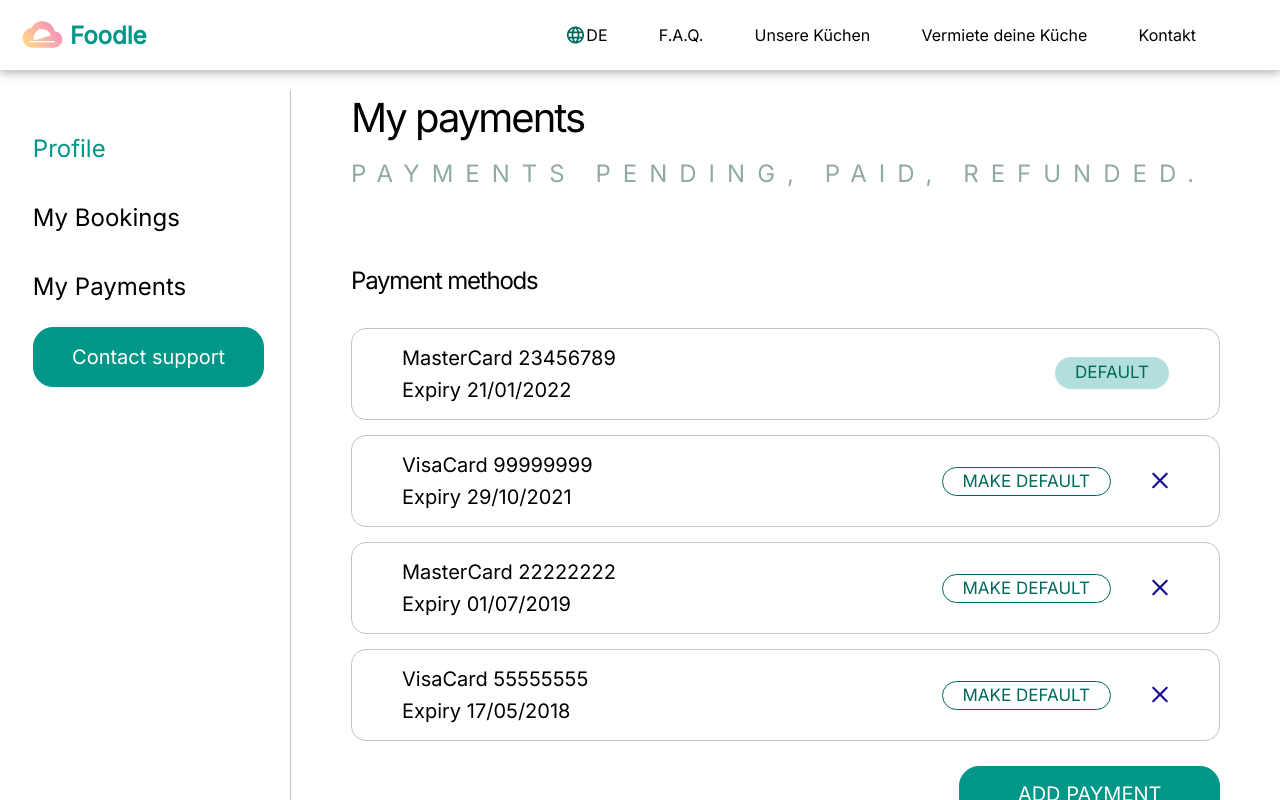
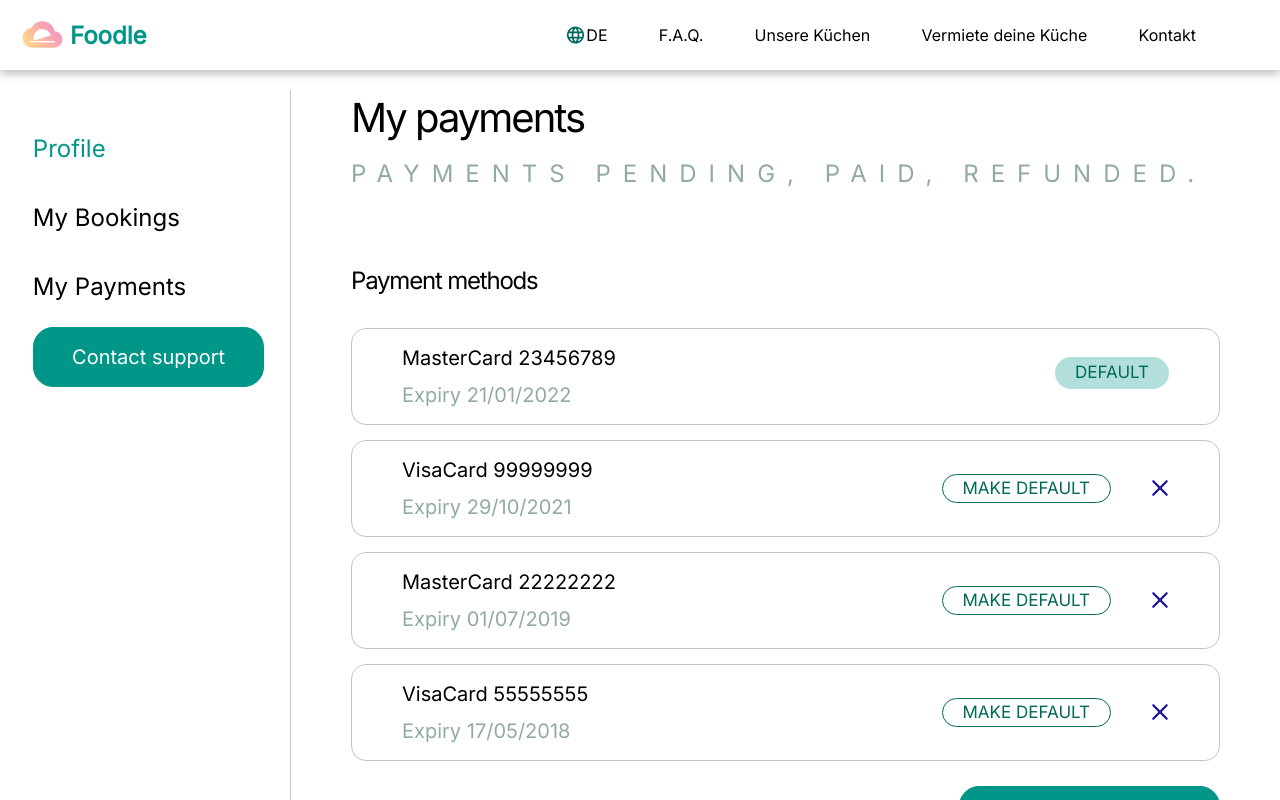
Before and after one commit to FoodleBerlin/foodle, a Next.js app: page /payments in a window 1280 px wide. Shown: the top 800 px of the page. Built offline with nearby package versions, Linux system fonts and the light colour scheme; no server answers; a web font is replaced by a local one.

Commit message:
style: add styles to PaymentMethodInfo component

```diff
--- a/components/PaymentMethodInfo/PaymentMethodInfo.module.scss
+++ b/components/PaymentMethodInfo/PaymentMethodInfo.module.scss
@@ -0,0 +1,8 @@
+@use '../../styles/base/colors';
+
+
+
+.greytext{
+    color: colors.$color-subtle;
+    margin-top: 0.5rem;
+}
```
